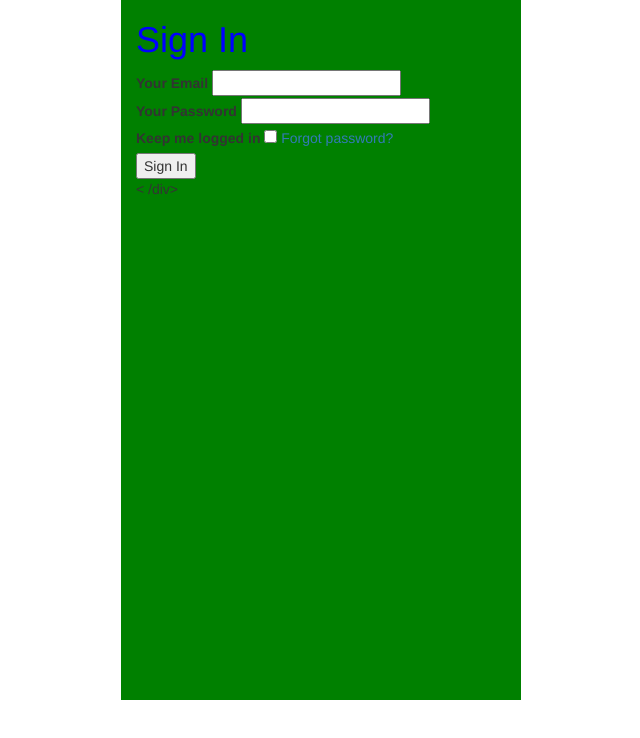
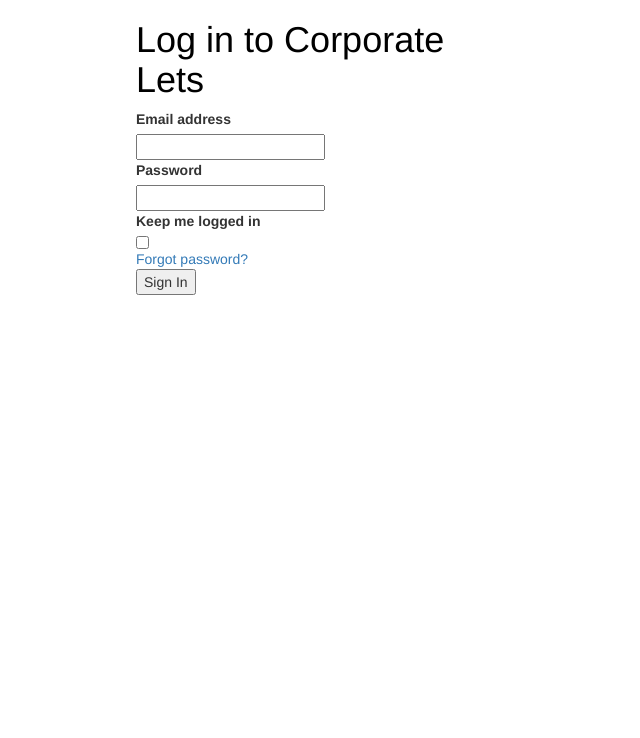
Before and after one commit to moflynn23/corporate-lets-admin, a plain HTML site: page index.html in a window 1280 px wide. Shown: the whole page, without its empty margins (319-959 px from the left). Drawn offline with nearby package versions, Linux system fonts and the light colour scheme.

Commit message:
Add labels above input

```diff
--- a/assets/css/style.css
+++ b/assets/css/style.css
@@ -1,9 +1,13 @@
 h1 {
-    color: blue;
+    color: black;
 }
 
 .container {
-    background-color: green;
+    background-color: white;
     width: 400px;
     height: 700px;
 }
+
+input, label {
+    display:block;
+}
--- a/index.html
+++ b/index.html
@@ -5,6 +5,7 @@
 <meta name="viewport" content="width=device-width, initial-scale=1.0">
 <meta http-equiv="X-UA-Compatible" content="ie=edge">
 <meta name="Description" content="Corporate Lets Administration Sign In"/>
+<meta author="Mark O'Flynn">
 <link rel="stylesheet" href="https://cdnjs.cloudflare.com/ajax/libs/twitter-bootstrap/3.3.7/css/bootstrap.min.css">
 <link rel="stylesheet" href="https://cdnjs.cloudflare.com/ajax/libs/font-awesome/5.15.4/css/all.min.css">
 <link rel="stylesheet" href="assets/css/style.css">
@@ -15,16 +16,16 @@
     <div class="container">
 
         <div>
-            <h1>Sign In</h1>
+            <h1>Log in to Corporate Lets</h1>
         </div>
 
         <div>
-            <label for="your-email">Your Email</label>
+            <label for="your-email">Email address</label>
             <input type="email" name="your-email" required>
         </div>
 
         <div>
-            <label for="your-password">Your Password</label>
+            <label for="your-password">Password</label>
             <input type="password" name="your-password" required>
         </div>
 
@@ -38,7 +39,7 @@
             <input type="button" name="sign-in" value="Sign In">
         </div>
 
-<   /div>
+    </div>
 
 <script src="https://cdnjs.cloudflare.com/ajax/libs/jquery/3.5.1/jquery.min.js"></script>
 <script src="https://cdnjs.cloudflare.com/ajax/libs/twitter-bootstrap/3.3.7/js/bootstrap.min.js"></script>
```
